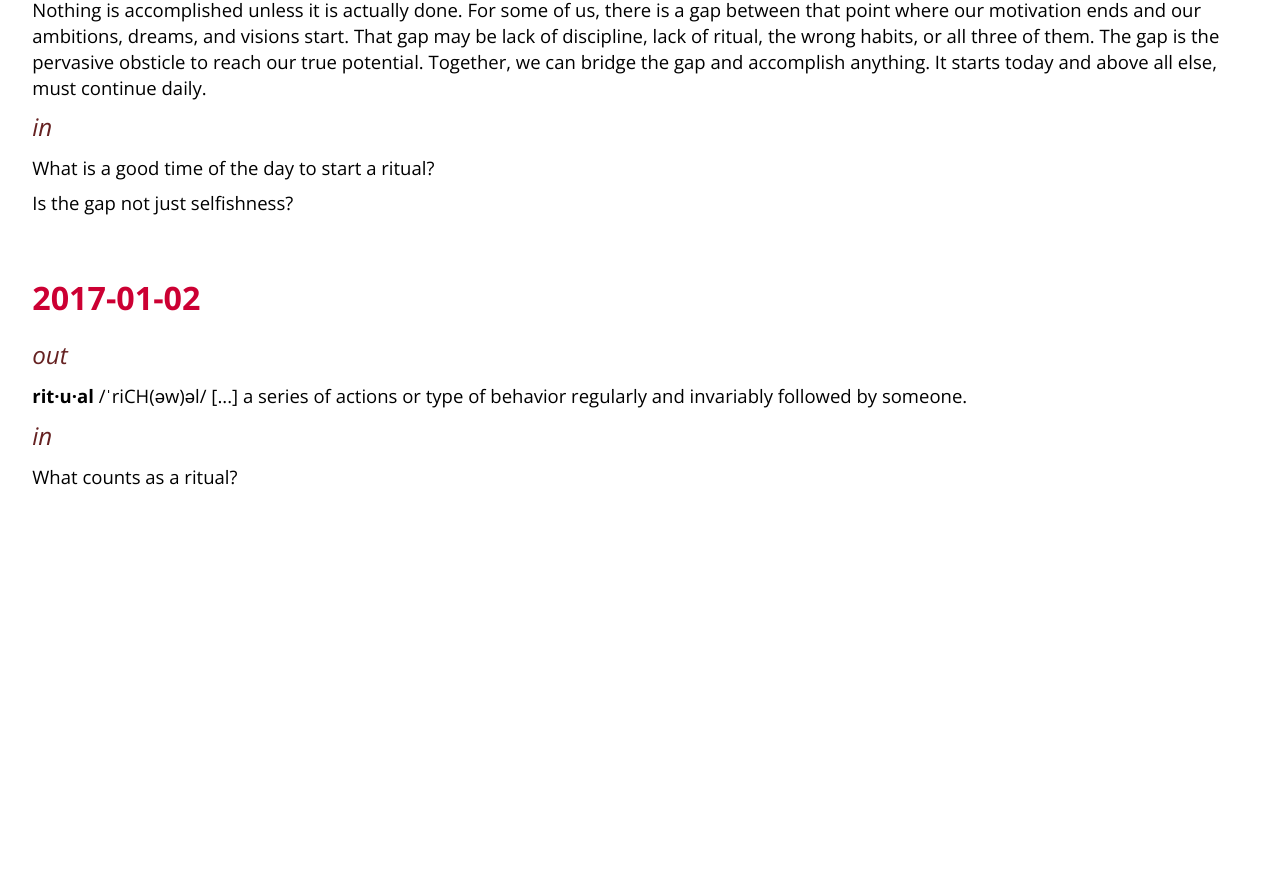
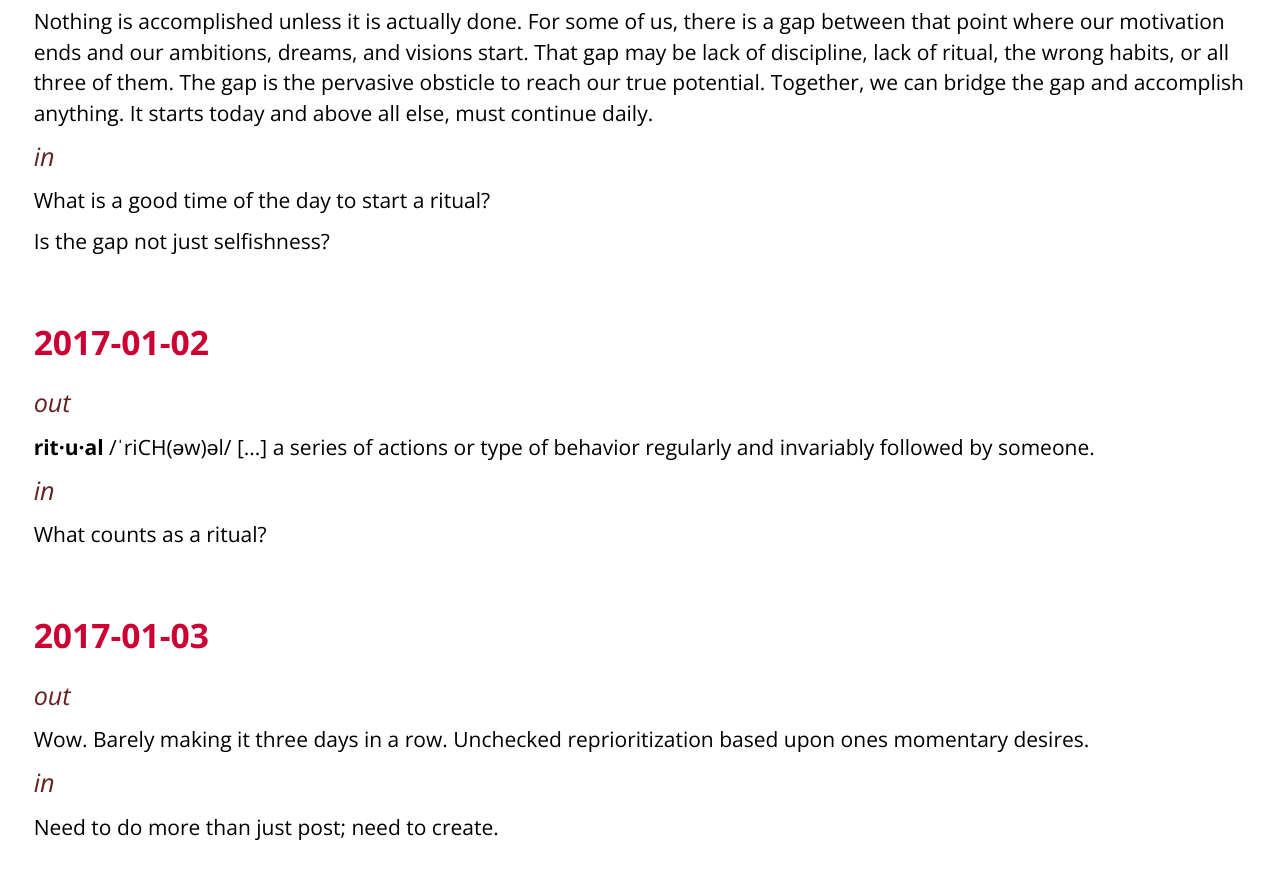
Before and after one commit to ritualtoday/ritualtoday.github.io, a plain HTML site: page index.html in a window 1280 px wide. Shown: the part 227-1106 px from the top of the page. Before the commit the page ends 800 px from the top, so only its background shows below. Drawn offline with nearby package versions, Linux system fonts and the light colour scheme.

Commit message:
disappointing 3rd day

```diff
--- a/index.html
+++ b/index.html
@@ -32,12 +32,21 @@
   <p>What counts as a ritual?</p>
 </section>
 
+<h2>2017-01-03</h2>
+<section>
+  <em>out</em>
+  <p>Wow. Barely making it three days in a row. Unchecked reprioritization based upon ones momentary desires.</p>
+  <em>in</em>
+  <p>Need to do more than just post; need to create.</p>
+</section>
+
+
 <script type="text/javascript">
 
 var body = document.body
 
 function getFontSize() {
-  return 11 + window.innerWidth / 250
+  return 11 + window.innerWidth / 220
 }
 
 function setFontSize() {
--- a/styles.css
+++ b/styles.css
@@ -32,8 +32,8 @@ section {
 }
 
 p {
-  font-size: 1.15em;
-  line-height: 1.4em;
+  font-size: 1.25em;
+  line-height: 1.45em;
   margin: 0 0 0.5em 0;
 }
 
```
